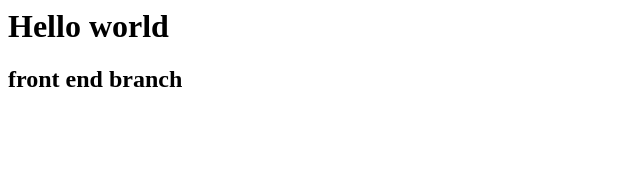
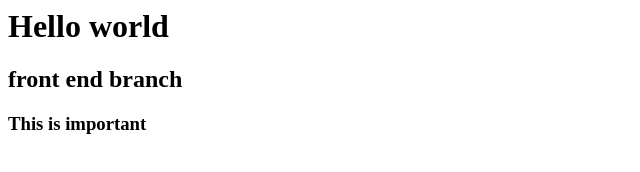
Before and after one commit to naseemajainab05/internship, a plain HTML site: page index.html in a window 1280 px wide. Shown: the whole page, without its empty margins (0-640 px from the left). Drawn offline with Linux system fonts and the light colour scheme.

Commit message:
add imp change

```diff
--- a/index.html
+++ b/index.html
@@ -1,2 +1,3 @@
 <h1>Hello world</h1>
 <h2>front end branch</h2>
+<h3>This is important </h3>
```
